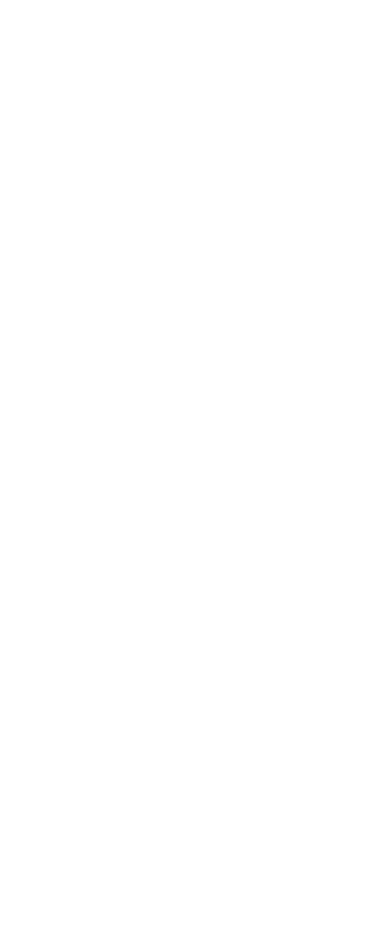
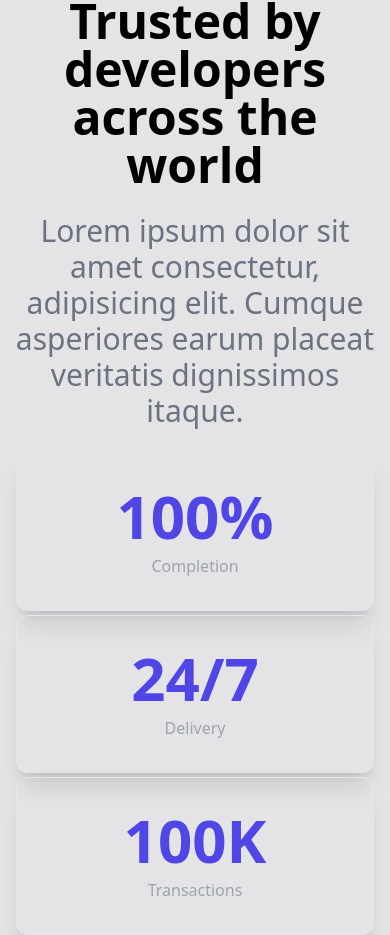
Before and after one commit to Mhamad-Raad/company-website1, a React (Create React App) app: page / in a window 390 px wide. Shown: the part 938-1873 px from the top of the page. Before the commit the page ends 888 px from the top, so only its background shows below. Built offline with nearby package versions, Linux system fonts and the light colour scheme.

Commit message:
add a responsive about page

```diff
--- a/src/App.tsx
+++ b/src/App.tsx
@@ -2,6 +2,7 @@
 
 import Navbar from './components/Navbar/Navbar';
 import Hero from './components/Hero/Hero';
+import About from './components/About/About';
 
 import './App.scss';
 
@@ -11,6 +12,7 @@
       <Navbar />
       <main>
         <Hero />
+        <About />
       </main>
     </div>
   );
--- a/src/components/About/About.tsx
+++ b/src/components/About/About.tsx
@@ -3,7 +3,36 @@
 import './About.scss';
 
 const About: FC<{}> = () => {
-  return <div>About</div>;
+  return (
+    <section className='w-full mt-56 md:mt-40'>
+      <div className='max-w-[1240px] mx-auto'>
+        <div className='text-center'>
+          <h2 className='text-5xl font-bold'>
+            Trusted by developers across the world
+          </h2>
+          <p className='text-3xl py-6 text-gray-500'>
+            Lorem ipsum dolor sit amet consectetur, adipisicing elit. Cumque
+            asperiores earum placeat veritatis dignissimos itaque.
+          </p>
+        </div>
+
+        <div className='grid md:grid-cols-3 gap-1 px-2 text-center'>
+          <div className='border py-8 rounded-xl shadow-xl'>
+            <p className='text-6xl font-bold text-indigo-600'>100%</p>
+            <p className='text-gray-400 mt-2'>Completion</p>
+          </div>
+          <div className='border py-8 rounded-xl shadow-xl'>
+            <p className='text-6xl font-bold text-indigo-600'>24/7</p>
+            <p className='text-gray-400 mt-2'>Delivery</p>
+          </div>
+          <div className='border py-8 rounded-xl shadow-xl'>
+            <p className='text-6xl font-bold text-indigo-600'>100K</p>
+            <p className='text-gray-400 mt-2'>Transactions</p>
+          </div>
+        </div>
+      </div>
+    </section>
+  );
 };
 
 export default About;
```
